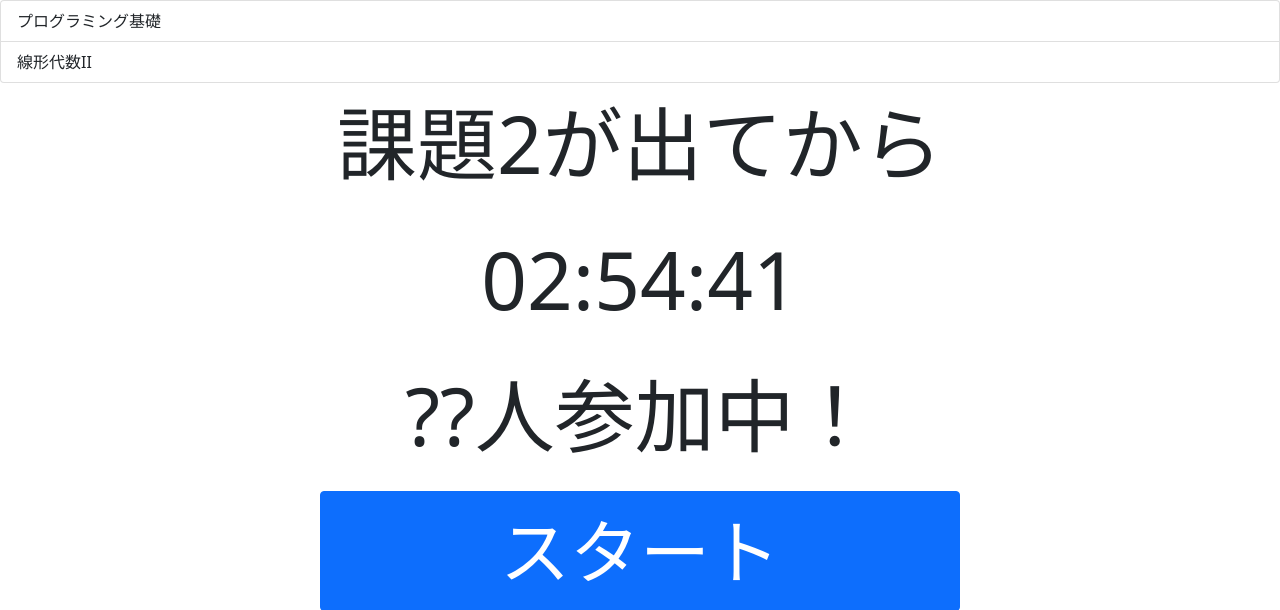
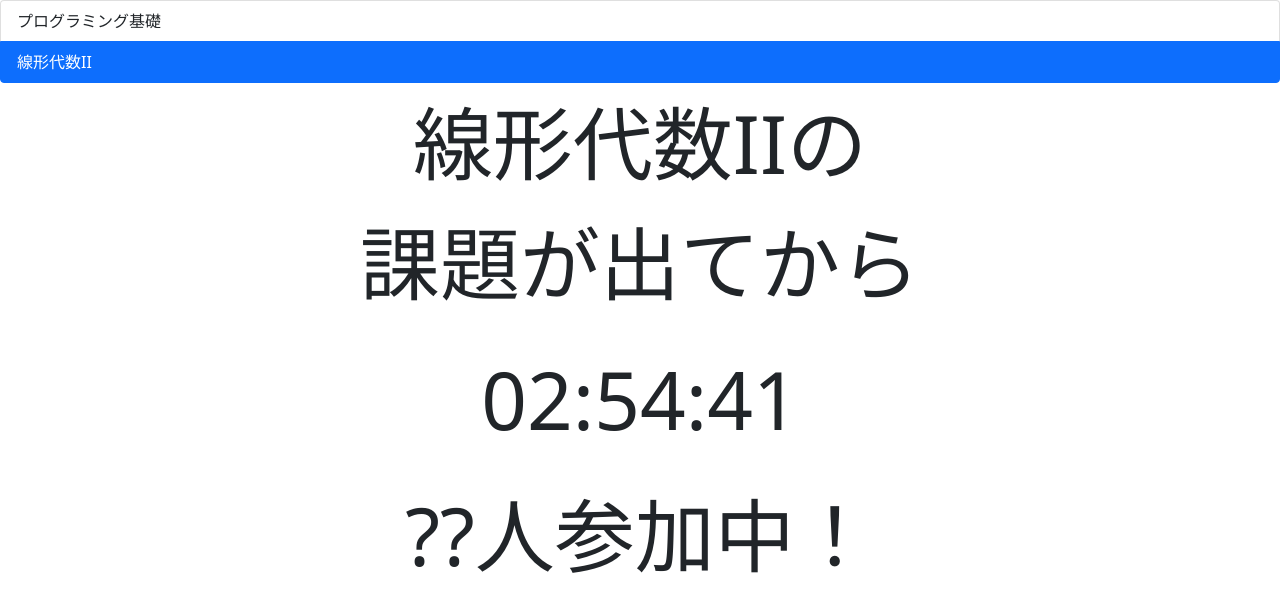
Before and after one commit to enpitut2022/Yaruki-kkake, a Django app: page /start2 in a window 1280 px wide. Shown: the part 56-666 px from the top of the page. Run offline with Django 3.2, Linux system fonts and the light colour scheme.

Commit message:
選択している課題をハイライト

```diff
--- a/iwaki_summer/yaruki_kkake/templates/yaruki_kkake/base.html
+++ b/iwaki_summer/yaruki_kkake/templates/yaruki_kkake/base.html
@@ -48,10 +48,10 @@
       </nav>
     </header>
     <div class="list-group">
-        <a href="{% url 'start' %}" class="list-group-item list-group-item-action" aria-current="false">
+        <a id="subject1" href="{% url 'start' %}" class="list-group-item list-group-item-action" aria-current="false">
           プログラミング基礎
         </a>
-        <a href="{% url 'start2' %}" class="list-group-item list-group-item-action" aria-current="false">
+        <a id="subject2" href="{% url 'start2' %}" class="list-group-item list-group-item-action" aria-current="false">
           線形代数II
         </a>
     </div>
--- a/iwaki_summer/yaruki_kkake/templates/yaruki_kkake/start.html
+++ b/iwaki_summer/yaruki_kkake/templates/yaruki_kkake/start.html
@@ -3,6 +3,7 @@
 <div>
     <div>
         <p>
+            プログラミング基礎の<br>
             課題が出てから
         </p>
         <p id="time">
@@ -47,5 +48,7 @@
         $("#time").text(time_str);
     }
     setInterval(update_time, 1000);
+
+    $("#subject1").addClass("active");
 </script>
 {% endblock %}
--- a/iwaki_summer/yaruki_kkake/templates/yaruki_kkake/start2.html
+++ b/iwaki_summer/yaruki_kkake/templates/yaruki_kkake/start2.html
@@ -3,7 +3,8 @@
 <div>
     <div>
         <p>
-            課題2が出てから
+            線形代数IIの<br>
+            課題が出てから
         </p>
         <p id="time">
             02:54:35
@@ -47,5 +48,7 @@
         $("#time").text(time_str);
     }
     setInterval(update_time, 1000);
+
+    $("#subject2").addClass("active");
 </script>
 {% endblock %}
```
